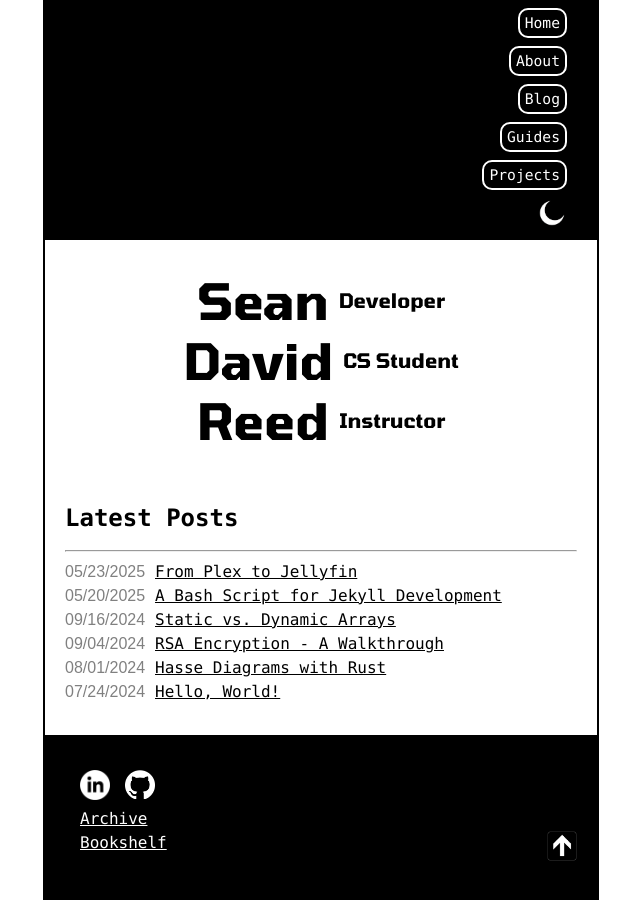
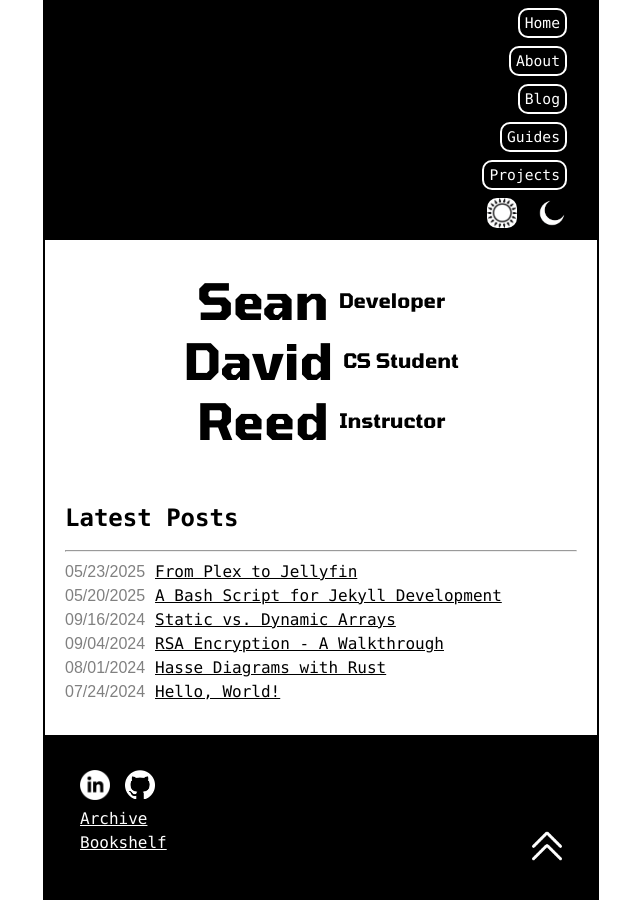
Before and after one commit to seandavidreed/seandavidreed.github.io, a Jekyll site: the page built from index.html, in a window 1280 px wide. Shown: the whole page, without its empty margins (319-959 px from the left). Built offline with Jekyll 4.4.1, drawn with Linux system fonts in a browser that asks for light colours.

Commit message:
Modify behavior of darkmode activation

```diff
--- a/_layouts/default.html
+++ b/_layouts/default.html
@@ -37,7 +57,10 @@
 			<a href="/blog.html">Blog</a>
 			<a href="/guides.html">Guides</a>
 			<a href="/projects.html">Projects</a>
-			<input id="darkmode-input" type="image" alt="darkmode" src="/images/Crescent-Moon-PNG-Picture.png" onclick="darkmode.toggle();">
+			<div>
+				<input id="lightmode" class="darkmode-input" type="image" alt="lightmode" src="/images/light-mode.png" onclick="darkMode(darkmode, true);">
+				<input id="darkmode" class="darkmode-input" type="image" alt="darkmode" src="/images/Crescent-Moon-PNG-Picture.png" onclick="darkMode(darkmode, true);">
+			</div>
 		</nav>
 		<div class="main">
 			{{ content }}
@@ -52,7 +75,7 @@
 			</div>
 			<div class="row" style="justify-content: space-between; margin-bottom: 35px">
 				<a href="/bookshelf.html">Bookshelf</a>
-				<input id="to-top" type="image" src="/images/back-to-top-icon.png" style="height: auto; width: 30px" onclick="scrollToTop();">
+				<input id="to-top" type="image" src="/images/scroll-up-icon.png" style="height: auto; width: 30px; filter: invert(1); padding: 0px 15px 4px" onclick="scrollToTop();">
 			</div>
 		</footer>
 	</body>
--- a/css/styles.scss
+++ b/css/styles.scss
@@ -69,17 +69,17 @@ nav {
 		background: white;
 	}
 
-	#darkmode-input {
+	.darkmode-input {
 		height: auto;
 		width: 30px;
 		border-radius: 10px;
 		align-items: center;
 	}
 
-	#darkmode-input:hover {
-		background-color: black;
-		filter: invert(1);
-	}
+	//.darkmode-input:hover {
+	//	background-color: black;
+	//	filter: invert(1);
+	//}
 }
 
 /* UNIVERSAL FOOTER SETTINGS */
@@ -201,6 +201,10 @@ img {
 }
 
 /* MODIFY DARKMODE */
+#lightmode {
+	background-color: black;
+	filter: invert(1);
+}
 .darkmode--activated {
 	.highlight {
 		background: #ccc;
@@ -215,15 +219,18 @@ img {
 		color: white;
 	}
 
-	#darkmode-input {
+	#darkmode {
 		background-color: black;
 		filter: invert(1);
+	}
+
+	#lightmode {
+		filter: unset;
 	}
 
 	nav, footer {
 		border-color: white;
 	}
-
 }
 
 /* BREAKPOINTS */
```
Also changed, not shown: other parts of _layouts/default.html (+26 -6 lines), images/light-mode.png (added), images/scroll-up-icon.png (added).
